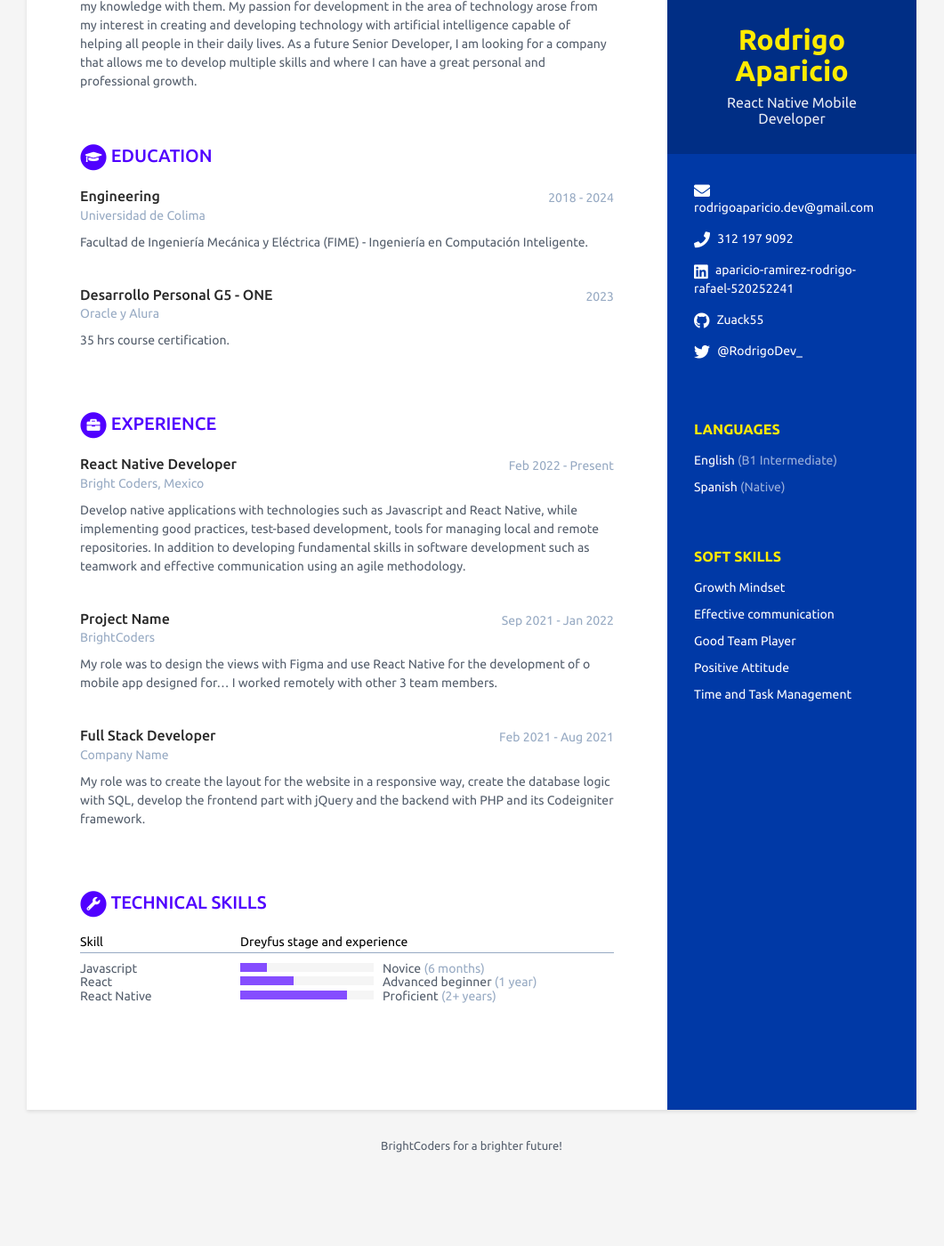
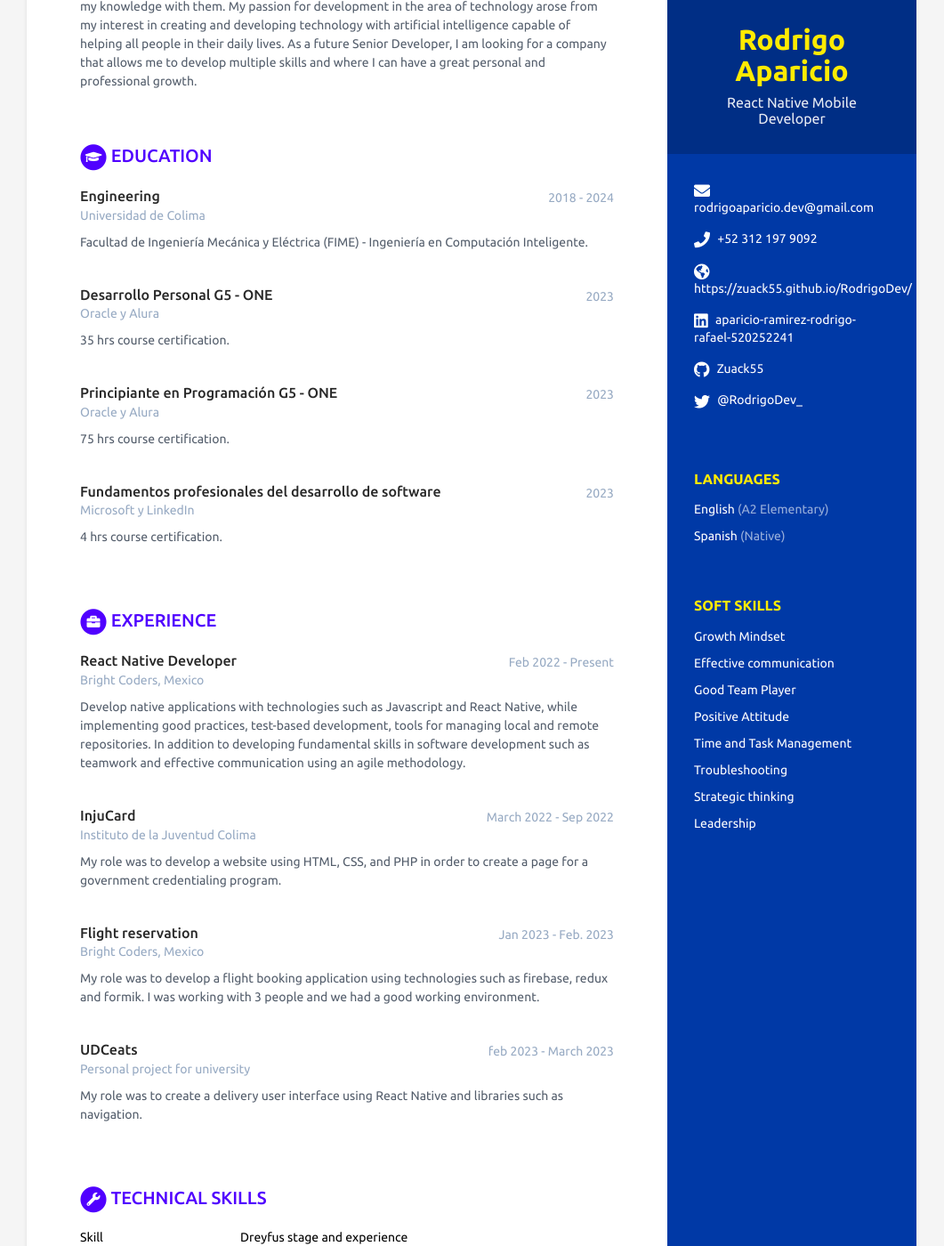
Before and after one commit to BrightCoders-Institute/scorecard-Zuack55, a Jekyll site: the page built from index.html, in a window 1280 px wide and 1400 px high, scrolled down 248 px. Shown: the whole window at 89% size, without its empty margins (110-1171 px from the left). Built offline with Jekyll 4.4.1, drawn with Linux system fonts in a browser that asks for light colours; before the commit the page ends 1576 px from its top, so only the background shows below that; some of the changed text lies outside the part shown.

Commit message:
add information

```diff
--- a/_data/data.yml
+++ b/_data/data.yml
@@ -14,8 +14,8 @@ sidebar:
 
   # Actualiza tus datos de contacto
   email: rodrigoaparicio.dev@gmail.com
-  phone: 312 197 9092
-  website: # No agregar http://
+  phone: +52 312 197 9092
+  website: https://zuack55.github.io/RodrigoDev/
   linkedin: aparicio-ramirez-rodrigo-rafael-520252241 # solo tu nombre de usuario de linkedin o dejar en blanco
   github: Zuack55 # solo tu nombre de usuario en github o dejar en blanco
   gitlab:  # solo tu nombre de usuario en gitlab o dejar en blanco
@@ -28,7 +28,7 @@ sidebar:
   # Actualiza según los idiomas y nieles que tienes. Agrega o Elimina según sea necesario.
   languages:
     - idiom: English
-      level: B1 Intermediate # Utiliza el resultado de tu examen oficial, o el nivel de acuerdo al modelo Dreyfus
+      level: A2 Elementary # Utiliza el resultado de tu examen oficial, o el nivel de acuerdo al modelo Dreyfus
 
     - idiom: Spanish
       level: Native # Utiliza el resultado de tu examen oficial, o el nivel de acuerdo al modelo Dreyfus
@@ -50,6 +50,15 @@ sidebar:
     - item: Time and Task Management
       link: # dejar en blanco
 
+    - item: Troubleshooting
+      link:
+
+    - item: Strategic thinking
+      link:
+
+    - item: Leadership
+      link:
+
 # Registra aquí un resumen de tu perfil
 career-profile:
   title: About Me # NO MODIFICAR
@@ -70,6 +79,21 @@ educationcomplete:
     details: |
       35 hrs course certification.
 
+  - degree: Principiante en Programación G5 - ONE
+    university: Oracle y Alura
+    time: 2023
+    details: |
+      75 hrs course certification.
+
+
+  - degree: Fundamentos profesionales del desarrollo de software
+    university: Microsoft y LinkedIn
+    time: 2023
+    details: |
+      4 hrs course certification.
+
+
+
 # Registra aquí tu experiencia. Agrega o elimina según sea necesario
 experiences:
   - role: React Native Developer
@@ -81,19 +105,24 @@ experiences:
       and remote repositories. In addition to developing fundamental skills in software development
       such as teamwork and effective communication using an agile methodology.
 
-  - role: Project Name
-    time: Sep 2021 - Jan 2022
-    company: BrightCoders
+  - role: InjuCard
+    time: March 2022 - Sep 2022
+    company: Instituto de la Juventud Colima
     details: |
-      My role was to design the views with Figma and use React Native for the development of o mobile app designed for... I worked remotely with other 3 team members.
+      My role was to develop a website using HTML, CSS, and PHP in order to create a page for a government credentialing program.
 
-  - role: Full Stack Developer
-    time: Feb 2021 - Aug 2021
-    company: Company Name
+  - role: Flight reservation
+    time: Jan 2023 - Feb. 2023
+    company: Bright Coders, Mexico
     details: |
-      My role was to create the layout for the website in a responsive way,
-      create the database logic with SQL, develop the frontend part with jQuery
-      and the backend with PHP and its Codeigniter framework.
+      My role was to develop a flight booking application using technologies such as firebase, redux and formik. I was working with 3 people and we had a good working environment.
+
+  - role: UDCeats
+    time: feb 2023 - March 2023
+    company: Personal project for university
+    details: |
+      My role was to create a delivery user interface using React Native and libraries such as navigation.
+
 
 # Registra aquí tus habilidades técnicas, para level utiliza:
 # 20% para Novice
@@ -106,9 +135,9 @@ skills:
 
   toolset:
     - name: Javascript
-      level: 20%
-      level-name: Novice
-      time: 6 months
+      level: 60%
+      level-name: Competent
+      time:  2 year
 
     - name: React
       level: 40%
@@ -116,9 +145,49 @@ skills:
       time: 1 year
 
     - name: React Native
+      level: 60%
+      level-name: Competen
+      time: 6 months
+
+    - name: PHP
+      level: 60%
+      level-name: Competen
+      time: 1.5 year
+
+    - name: Python
       level: 80%
       level-name: Proficient
-      time: 2+ years
+      time: 4 year
+
+    - name: Java
+      level: 40%
+      level-name: Advanced beginner
+      time: 6 months
+
+    - name: HTML
+      level: 60%
+      level-name: Competent
+      time:  2 year
+
+    - name: CSS
+      level: 60%
+      level-name: Competent
+      time:  2 year
+
+    - name: GO
+      level: 40%
+      level-name: Advanced beginner
+      time:  6 months
+
+    - name: SQL Databases
+      level: 40%
+      level-name: Advanced beginner
+      time:  1 year
+
+    - name: Git
+      level: 40%
+      level-name: Advanced beginner
+      time:  1 year
 
 # NO MODIFICAR
 footer: >
```
Also changed, not shown: 1 other file.
